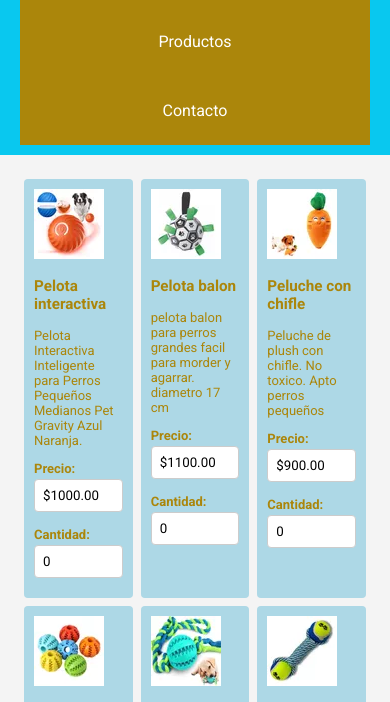
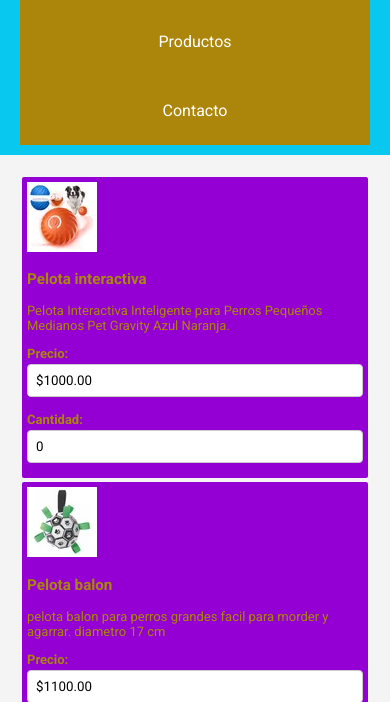
Before and after one commit to betfaif/Mypupi, a plain HTML site: page productos.html in a window 390 px wide. Shown: the part 132-834 px from the top of the page. Drawn offline with Linux system fonts and the light colour scheme.

Commit message:
cambios mejora reponsiva en productos

```diff
--- a/css/styles.css
+++ b/css/styles.css
@@ -98,7 +98,7 @@ nav ul {
     list-style: none; /* Quitar los puntos de la lista */
     padding: 0; /* Quitar el padding */
     margin: 0; /* Quitar el margin */
-    flex-wrap: wrap; /* Permite que los elementos se ajusten a la siguiente línea */
+    /*flex-wrap: wrap; /* Permite que los elementos se ajusten a la siguiente línea */
 }
 
 nav ul li {
@@ -138,7 +138,7 @@ section {
 .resenia {
     flex: 1 1 calc (25% - 20px);
     background:lightskyblue;
-    color:#ab860b;*/
+    color:#ab860b;
     margin-top: 15px;
     margin-bottom: 20px; /* Espacio inferior */
     padding: 15px;
@@ -164,7 +164,7 @@ footer {
 #productos {
     background-color: #f4f4f4;
     display: flex;  /* Activa el modelo de caja flexible (Flexbox)  */
-    flex-wrap: wrap; /*para que baje cuando sea necesario*/
+    flex-wrap: wrap; /*para que baje cuando sea necesario lo saque y sigue funcionando*/
     justify-content: space-around;
     font-size:small;
 }
@@ -265,7 +265,7 @@ button:hover {
 
     main {
         width: 100vw; /*para que ocupe todo el ancho*/
-        height: 200vh; /*para que ocupe mas largo*/
+        height: 300vh; /*para que ocupe mas largo*/
         min-height: 100vh; /*para que ocupe todo el alto*/
         overflow: hidden; /* para que no muestre lo que no entra*/
     }
@@ -274,4 +274,17 @@ button:hover {
         grid-template-columns: 1fr; /* 1 columna en dispositivos móviles */
     }
 
+
+    #productos {
+        flex: 1 1 100%; /* En pantallas pequeñas, ocupa el 100% del ancho */
+        flex-direction: column; /* Cambiar a columna en pantallas pequeñas */
+    }
+    .card {
+        background:darkviolet;
+        color:#ab860b;
+        margin: 2px;
+        padding: 5px;
+        border-radius: 2px;
+        flex: 1 50%; /* Ajusta el tamaño de las cards */
+    }
 }
```
